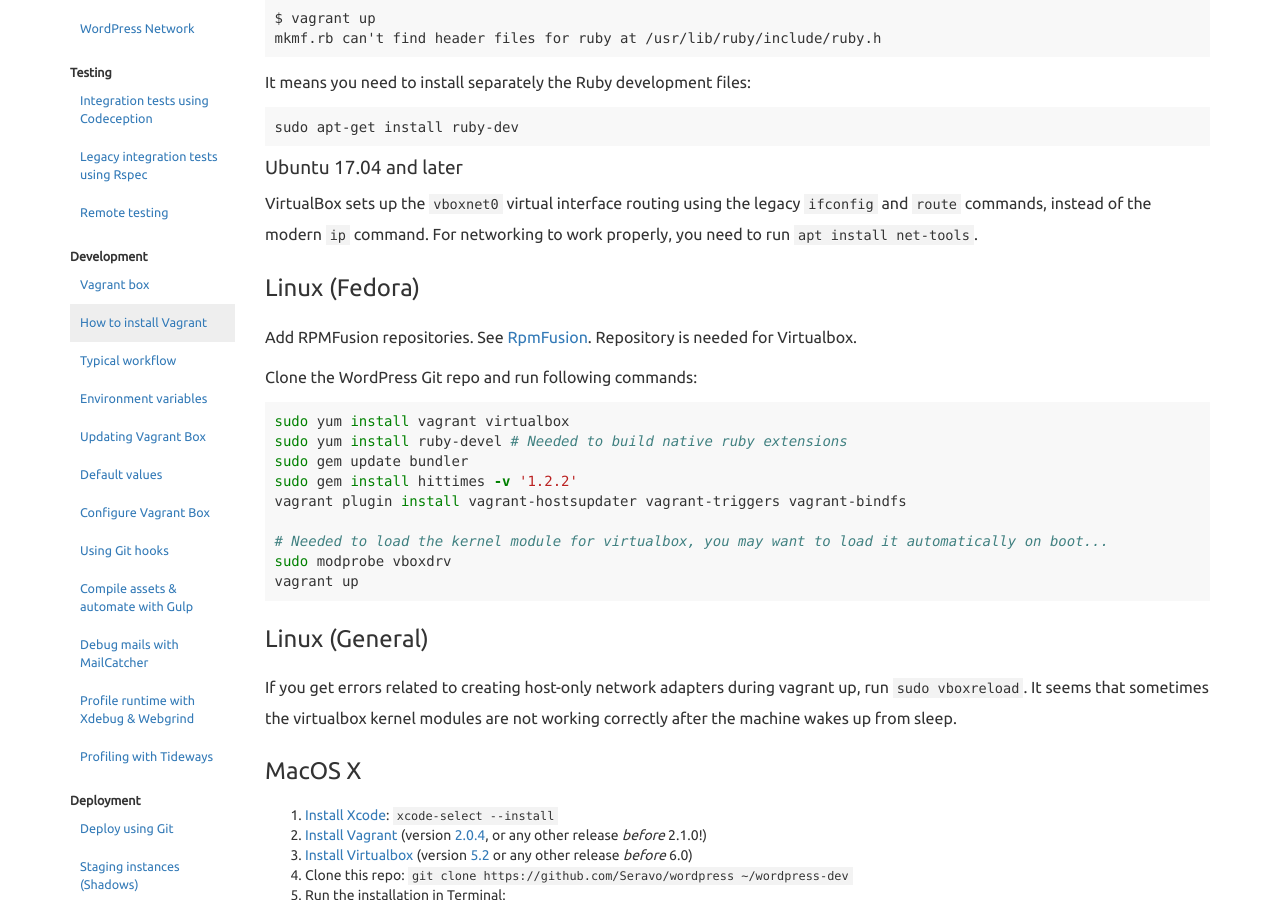
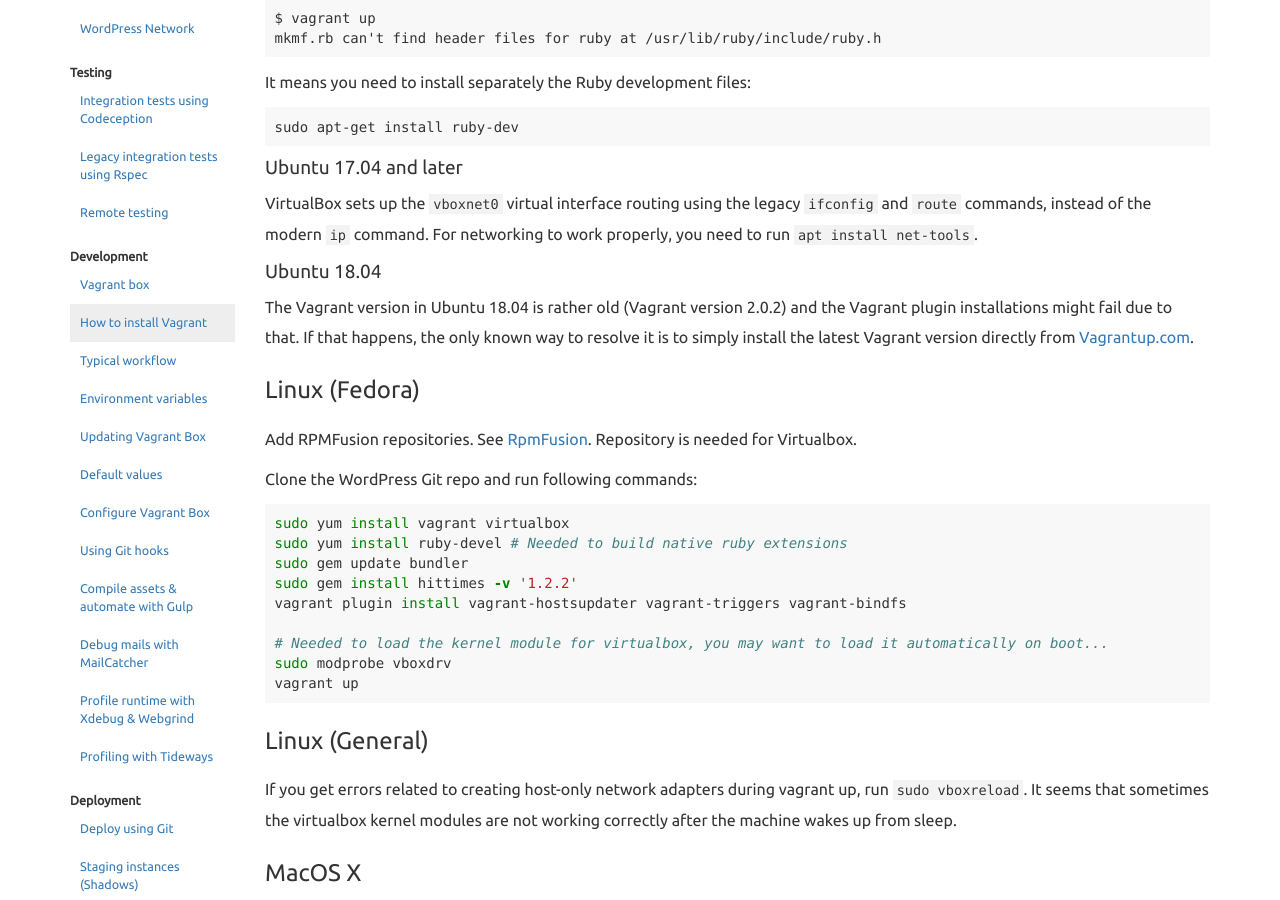
Before and after one commit to Seravo/docs, a Jekyll site: the page built from _posts/2015-10-12-how-to-install.md, in a window 1280 px wide and 900 px high, scrolled down 705 px. Built offline with Jekyll 4.4.1, drawn with Linux system fonts in a browser that asks for light colours; nearby versions of some CDN libraries.

Commit message:
Add note about Ubuntu 18.04 and Vagrant 2.0.2 compatibility

```diff
--- a/_posts/2015-10-12-how-to-install.md
+++ b/_posts/2015-10-12-how-to-install.md
@@ -43,6 +43,10 @@
 VirtualBox sets up the `vboxnet0` virtual interface routing using the legacy `ifconfig` and `route`
 commands, instead of the modern `ip` command. For networking to work properly, you need to run
 `apt install net-tools`.
+
+#### Ubuntu 18.04
+
+The Vagrant version in Ubuntu 18.04 is rather old (Vagrant version 2.0.2) and the Vagrant plugin installations might fail due to that. If that happens, the only known way to resolve it is to simply install the latest Vagrant version directly from [Vagrantup.com](https://www.vagrantup.com/downloads.html).
 
 ### Linux (Fedora)
 
```
